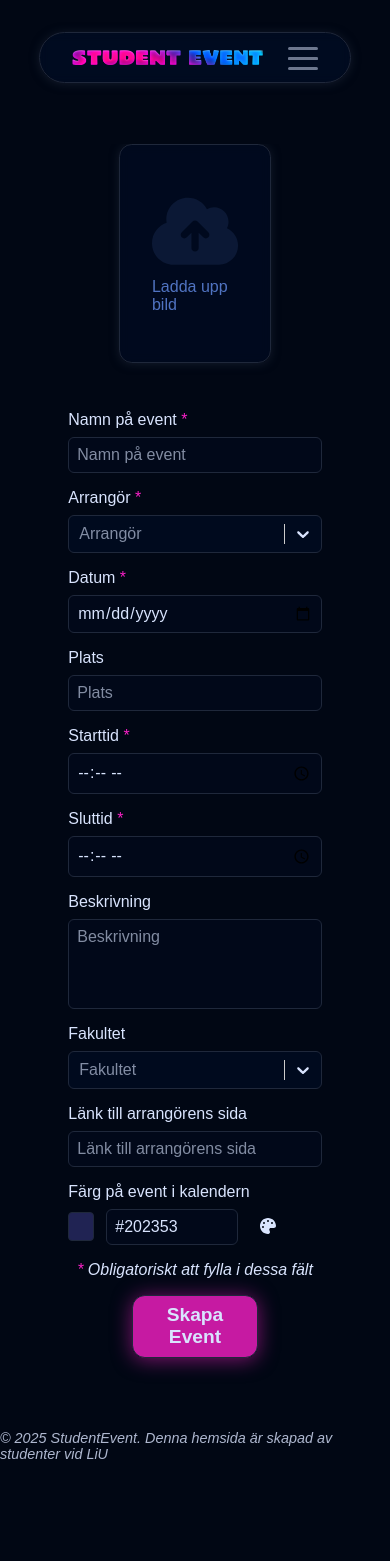
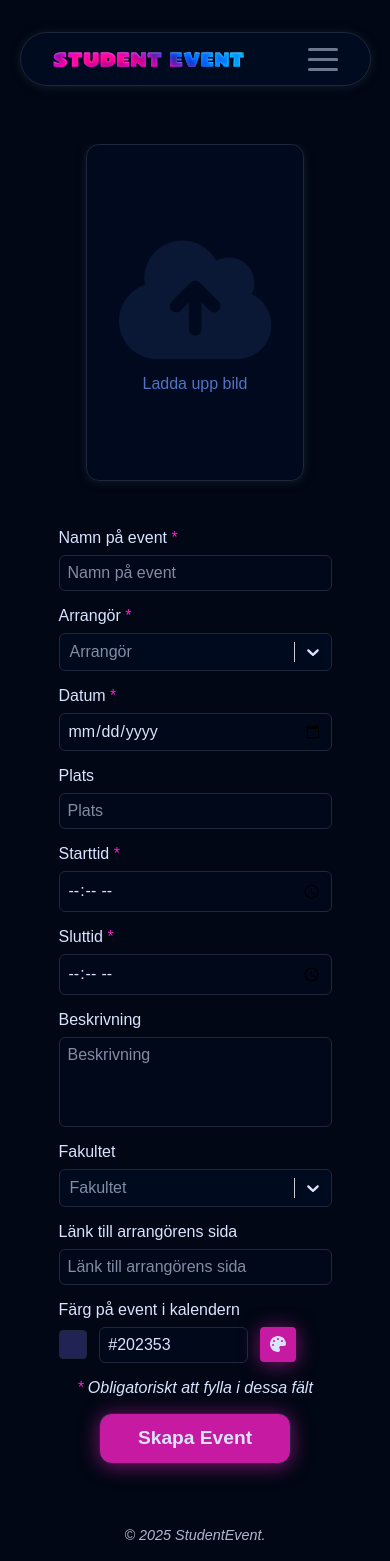
Before and after one commit to Asiyn/student-event, a Next.js app: page /create-event in a window 390 px wide. Shown: the top 1561 px of the page. Before the commit the page ends 1486 px from the top, so only its background shows below. Built offline with nearby package versions, Linux system fonts and the light colour scheme.

Commit message:
Mer Responsiveness

```diff
--- a/src/app/components/footer.module.css
+++ b/src/app/components/footer.module.css
@@ -16,3 +16,10 @@
     font-size: 0.9rem;
     font-style: italic;
 }
+
+@media (max-width:468px) {
+    .footer {
+        flex-direction: column;
+        margin-bottom: 2rem;
+    }
+}
--- a/src/app/components/footer.tsx
+++ b/src/app/components/footer.tsx
@@ -4,7 +4,7 @@ export default function Footer() {
   return (
     <footer className={styles["footer"]}>
         {/* byggd */}
-      <p className={styles["footer-text"]}>© 2025 StudentEvent. Denna hemsida är skapad av studenter vid LiU</p>
+      <p className={styles["footer-text"]}>© 2025 StudentEvent.</p>&nbsp;<p className={styles["footer-text"]}> Denna hemsida är skapad av studenter vid LiU</p>
     </footer>
   );
 }
--- a/src/app/components/navbar.module.css
+++ b/src/app/components/navbar.module.css
@@ -105,8 +105,8 @@
   }
 
   .navbar {
-    width: 80%;
-    padding: 0.85rem 2rem;
+    width: 90%;
+    padding: 0.95rem 2rem;
   }
 
   .nav-img {
@@ -210,7 +210,7 @@
     position: absolute;
     top: calc(100% + 0.75rem);
     right: 2rem;
-    width: 50%;
+    width: 81.5%;
 
     display: flex;
     flex-direction: column;
@@ -221,11 +221,14 @@
 
     background-color: color-mix(
       in srgb,
-      var(--nav-background) 85%,
+      var(--nav-background) 70%,
       transparent
     );
     border: 1px solid var(--border);
-    backdrop-filter: blur(6px);
+
+    -webkit-backdrop-filter: blur(5px);
+    backdrop-filter: blur(5px);
+    background-clip: padding-box;
 
     box-shadow: 0 10px 25px rgba(0, 0, 0, 0.35);
     z-index: 1001;
--- a/src/app/create-event/createevent2.module.css
+++ b/src/app/create-event/createevent2.module.css
@@ -181,14 +181,13 @@
   pointer-events: none;
 }
 
-.color-icon-button button {
-  all: unset;
-}
+
 
 @media (max-width: 768px) {
   .form-container {
     display: flex;
     flex-direction: column;
+    width: 70%;
   }
 
   .detail-submission {
@@ -207,7 +206,12 @@
 
   .upload-container {
     order: 1;
-    width: 60%;
+    width: 80%;
     align-self: center;
   }
+
+  .submit-btn {
+    width: 70%;
+    padding: 0.85rem 2rem;
+  }
 }
--- a/src/app/create-event/eventdetails.module.css
+++ b/src/app/create-event/eventdetails.module.css
@@ -82,20 +82,28 @@
   display: flex;
   align-items: center;
   gap: 0.75rem;
+  width: 100%;
 }
+
+.color-input {
+  flex: 1;
+  min-width: 0;
+}
+
 .color-preview {
   width: 1.8rem;
   height: 1.8rem;
   border-radius: 4px;
   border: 1px solid var(--border);
+  flex-shrink: 0;
 }
-
 
 .color-icon-button {
   all: unset;
   cursor: pointer;
   padding: 0.3rem 0.5rem;
   border-radius: 4px;
+  flex-shrink: 0;
 }
 
 .color-icon-button:hover,
@@ -105,7 +113,6 @@
   transform: translateY(-1px);
 }
 
-
 .color-hidden {
   position: absolute;
   opacity: 0;
@@ -113,6 +120,7 @@
   height: 0;
   border: 0;
   padding: 0;
+  max-width: 0;
 }
 
 .field-container .color-input {
@@ -124,6 +132,22 @@
   pointer-events: none;
 }
 
+.color-icon-button {
+  height: 70%;
+  background: color-mix(in srgb, var(--accent) 80%, transparent);
+  cursor: pointer;
+
+  box-shadow: 0 2px 20px color-mix(in srgb, var(--accent) 50%, transparent);
+
+  transition: box-shadow 0.3s ease, background-color 0.3s ease, transform 0.2s ease;
+}
+
+.color-icon-button:hover {
+  box-shadow: 0 -2px 20px color-mix(in srgb, var(--accent) 75%, transparent);
+  background-color: var(--accent);
+  transform: translateY(-1px);
+}
+
 @media (max-width: 768px) {
   .form {
     display: flex;
--- a/src/app/feed/eventfeed.module.css
+++ b/src/app/feed/eventfeed.module.css
@@ -38,6 +38,6 @@
 
 @media (max-width: 468px) {
     .feed-container {
-        width: 60%;
+        width: 80%;
     }
 }
```
